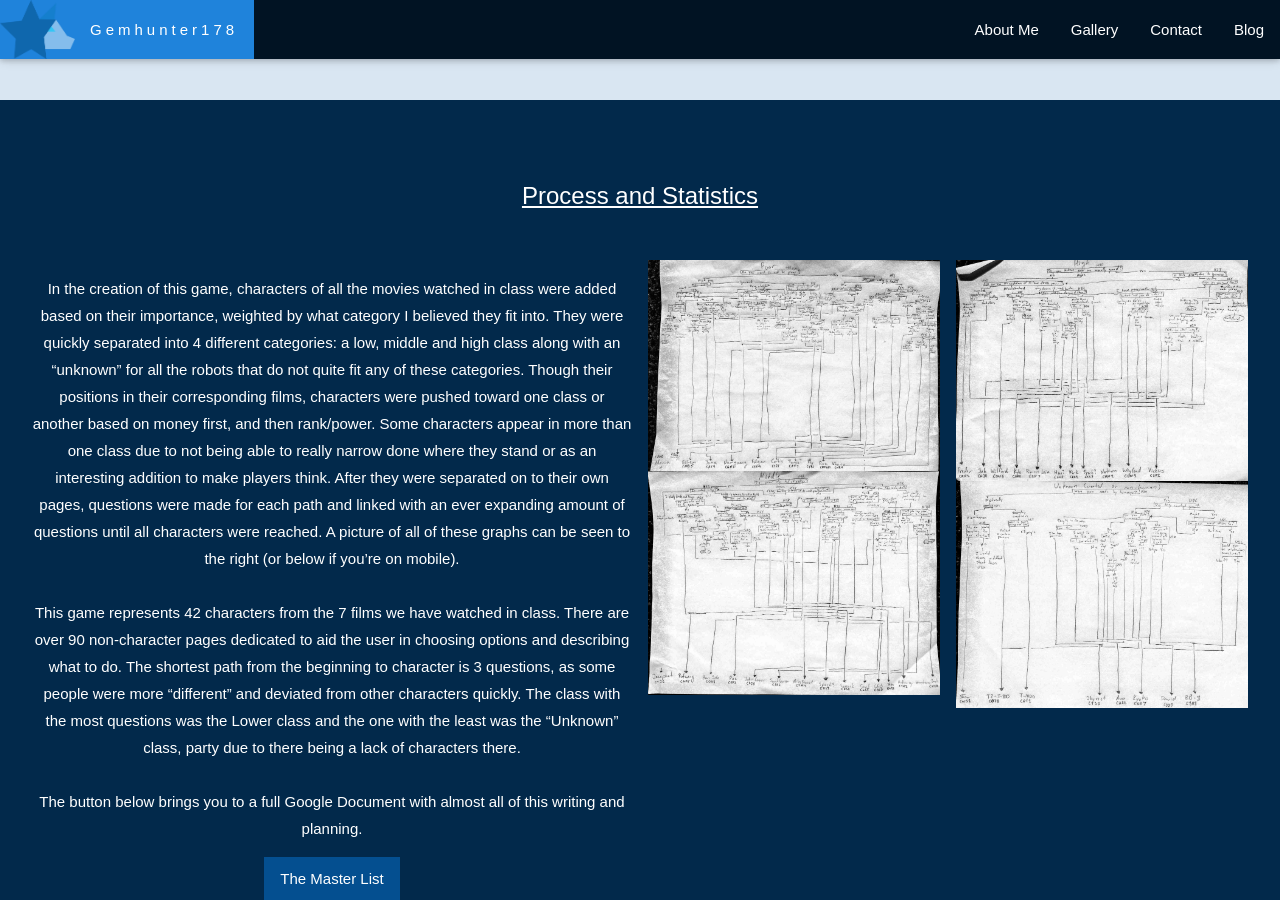
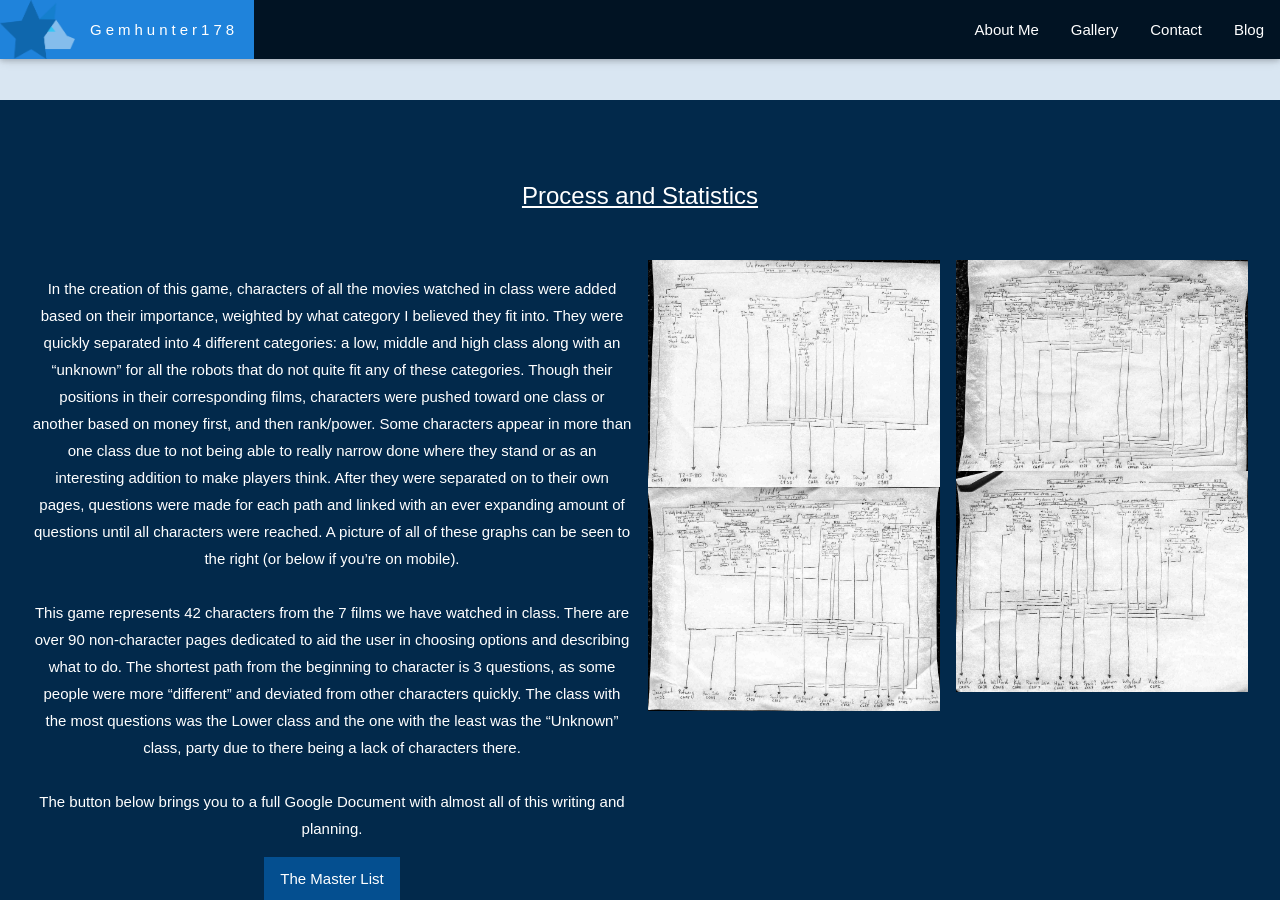
Before and after one commit to gemhunter178/gemhunter178.github.io, a Jekyll site: the page schoolprojects/PHIL1667/press.html, which Jekyll copies as it is, in a window 1280 px wide and 900 px high, scrolled down 670 px. Built offline with Jekyll 4.4.1, drawn with Linux system fonts in a browser that asks for light colours; some web fonts are replaced.

Commit message:
Update press.html

```diff
--- a/schoolprojects/PHIL1667/press.html
+++ b/schoolprojects/PHIL1667/press.html
@@ -112,14 +112,15 @@ The button below brings you to a full Google Document with almost all of this wr
 			<!--GRAPH PICUTRES-->
 			<div class="w3-quarter">
 
-				<a href="pLower.jpg" target="_blank"><img src="pLower.jpg" class="gallerypic" onclick="onClick(this)" alt="Lower Class Sheet"></a>
+				<a href="pUnknown.jpg" target="_blank"><img src="pUnknown.jpg" class="gallerypic" onclick="onClick(this)" alt="Unknown Class Sheet"></a>
 				<a href="pMid.jpg" target="_blank"><img src="pMid.jpg" class="gallerypic" onclick="onClick(this)" alt="Middle Class Sheet"></a>
 
 
 			</div>
 			<div class="w3-quarter">
+				<a href="pLower.jpg" target="_blank"><img src="pLower.jpg" class="gallerypic" onclick="onClick(this)" alt="Lower Class Sheet"></a>
 				<a href="pHigh.jpg" target="_blank"><img src="pHigh.jpg" class="gallerypic" onclick="onClick(this)" alt="Higher Class Sheet"></a>
-				<a href="pUnknown.jpg" target="_blank"><img src="pUnknown.jpg" class="gallerypic" onclick="onClick(this)" alt="Unknown Class Sheet"></a>
+
 
 
 			</div>
```
